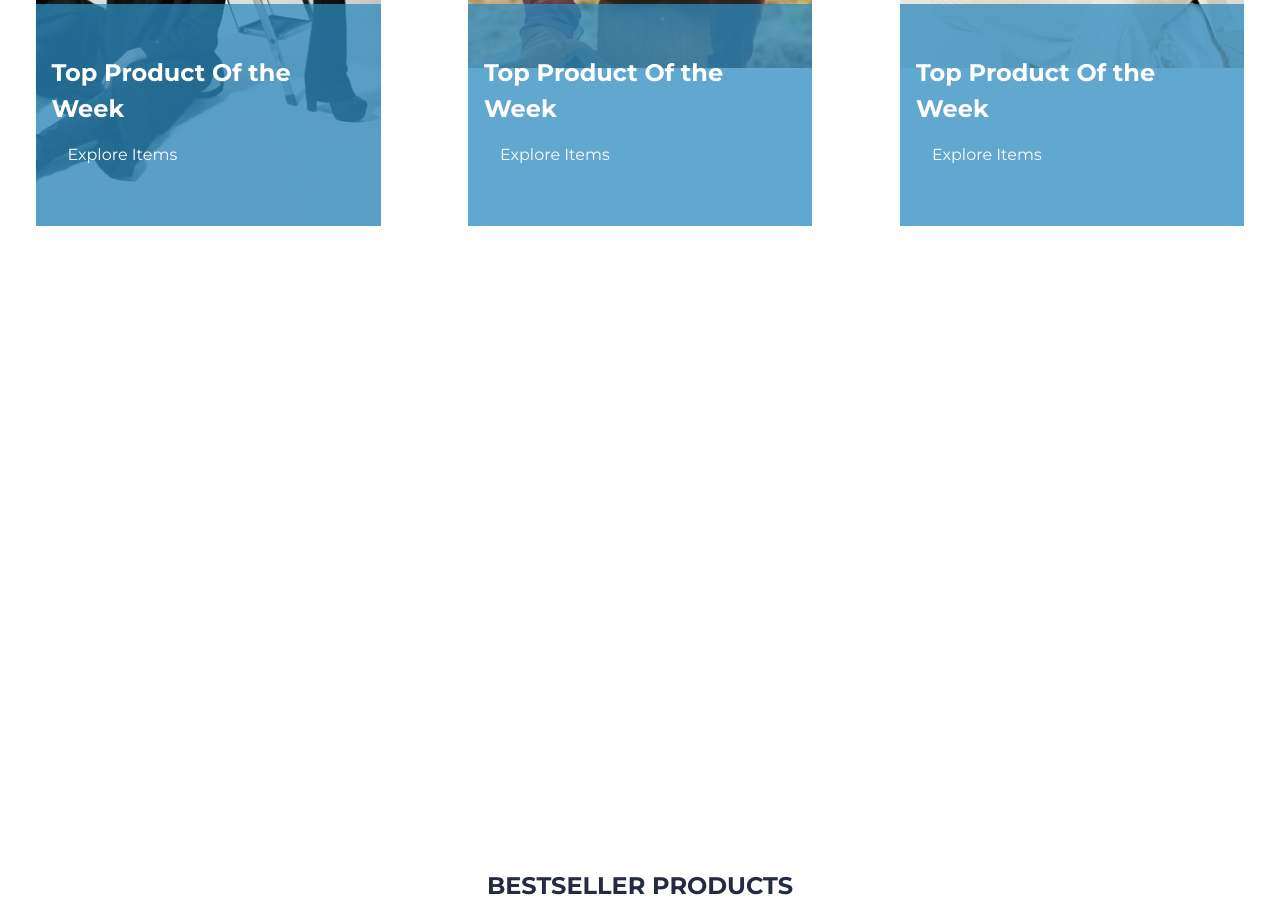
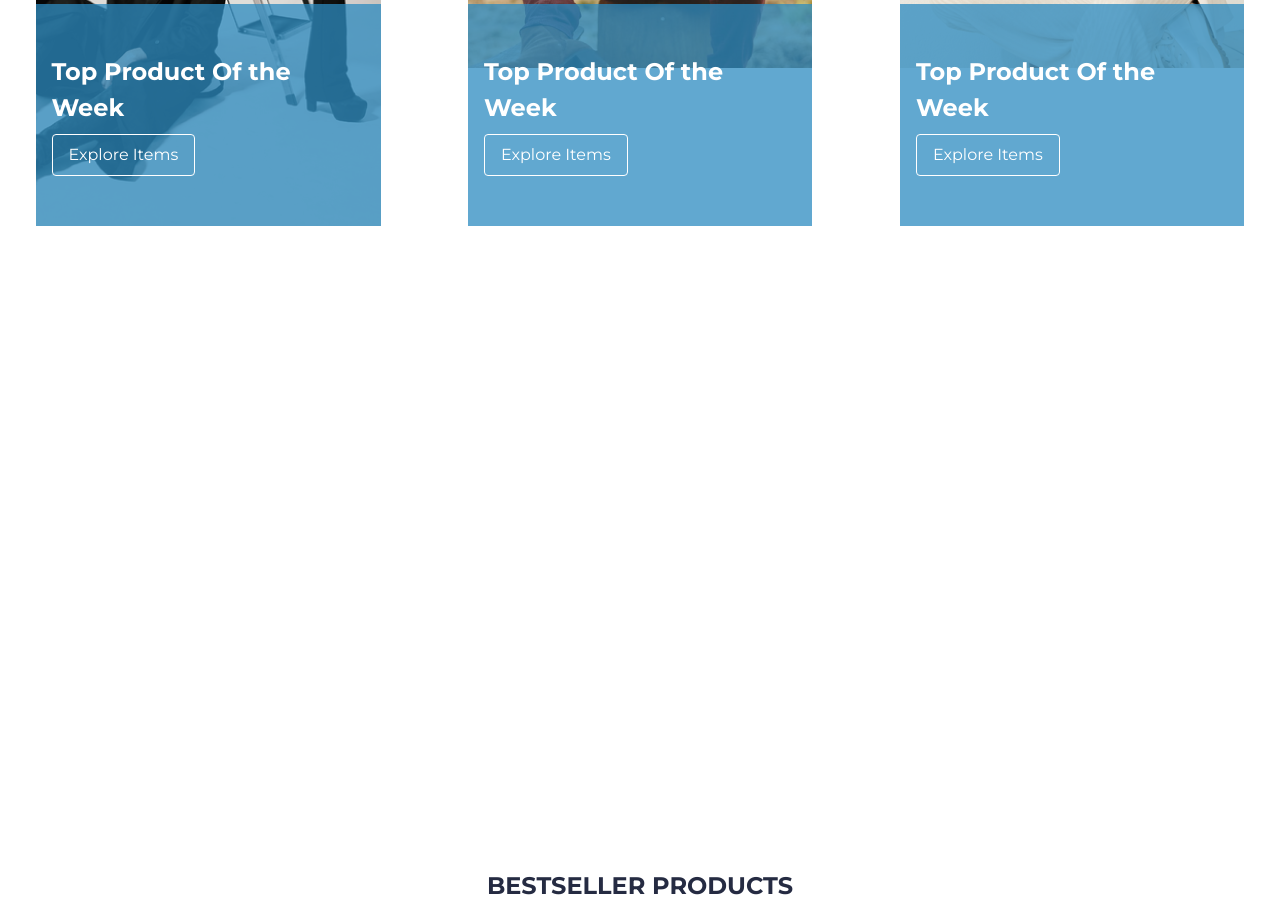
Before and after one commit to hediye-ersan/Trend-Kod, a React (Vite) app: page / in a window 1280 px wide. Shown: the part 1580-2496 px from the top of the page. Built offline with nearby package versions, Linux system fonts and the light colour scheme; a web font is replaced by a local one.

Commit message:
butona border ekler.

```diff
--- a/src/components/Card.jsx
+++ b/src/components/Card.jsx
@@ -7,7 +7,7 @@ const Card = ({ imageSrc, title, buttonText }) => {
             <div className="bg-[#2D8BC0BF] bg-opacity-70 flex flex-col items-start justify-center text-white  p-4 absolute bottom-0 left-0  h-2/5 ">
                 <h3 className="text-h3 font-bold mb-2 text-left">{title}</h3>
                 <div>
-                    <button className="px-4 py-2 bg-transparent rounded border-white border-1 hover:text-white transition duration-300">
+                    <button className="px-4 py-2 bg-transparent rounded border border-white border-1 hover:text-white transition duration-300">
                         {buttonText}
                     </button>
                 </div>
```
